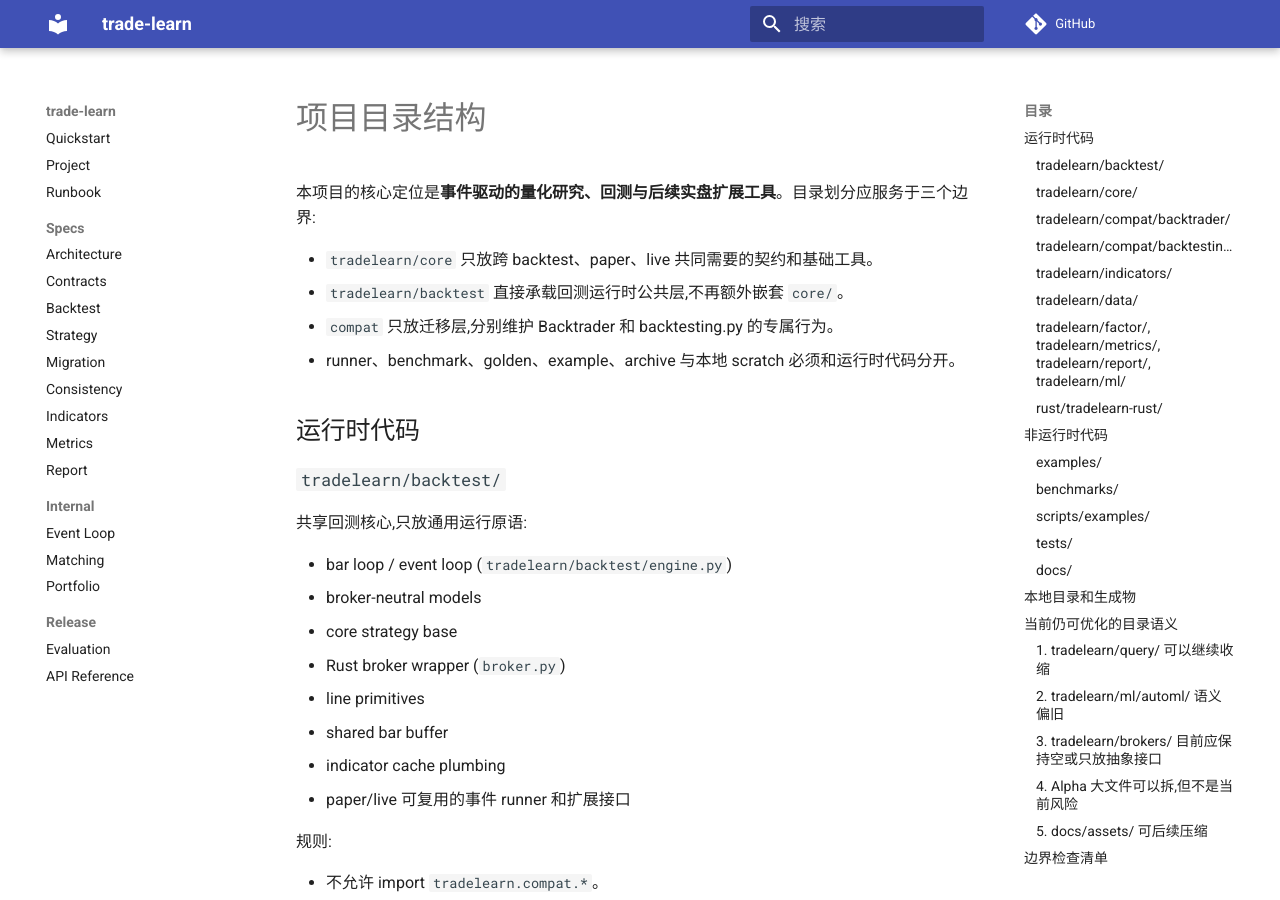
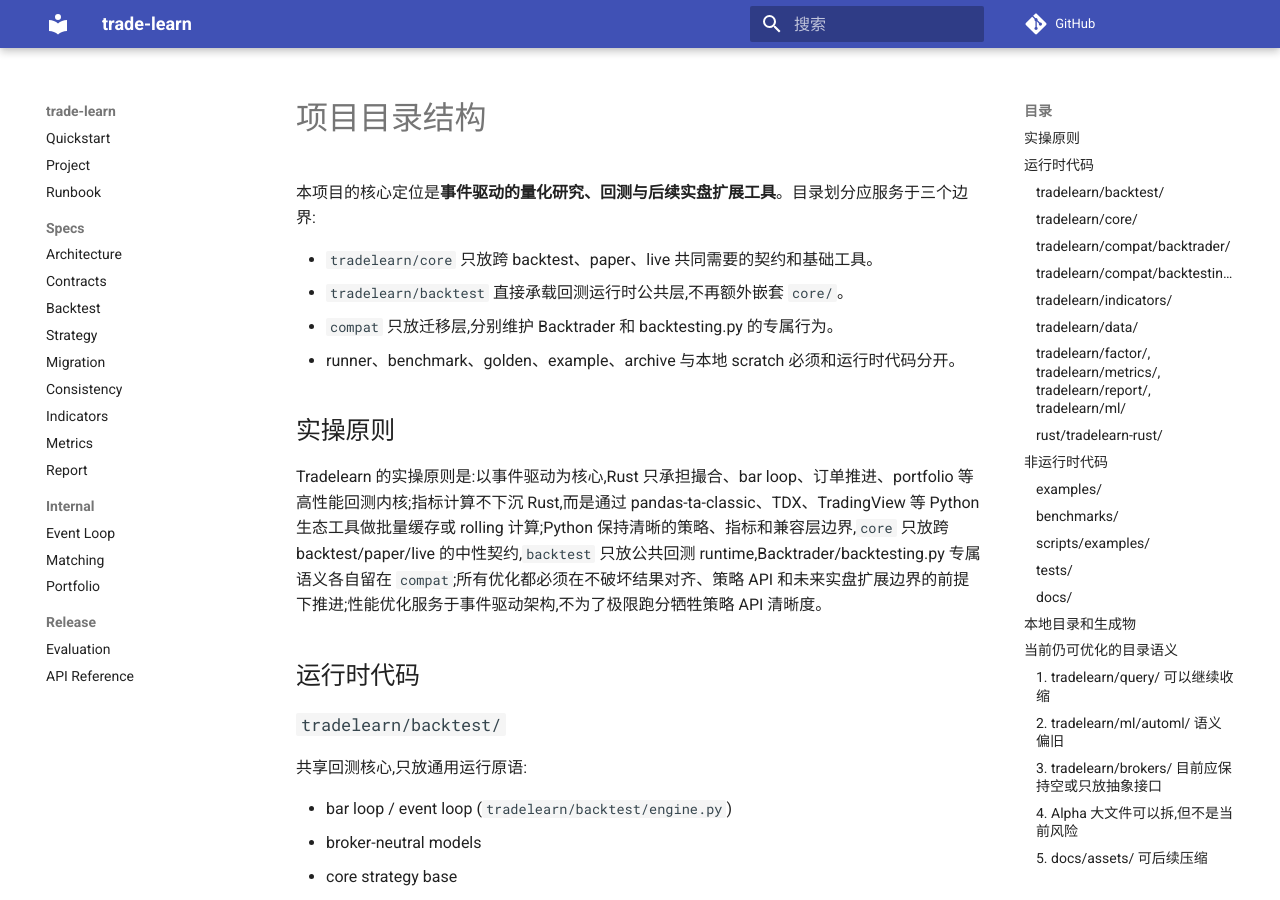
Before and after one commit to MuuYesen/trade-learn, an MkDocs documentation site: the page built from docs/PROJECT_STRUCTURE.md, in a window 1280 px wide and 900 px high. Built offline with MkDocs 1.6.1 and Material for MkDocs 9.7.7, drawn with Linux system fonts in a browser that asks for light colours; comment, search, counter and statistics services are not loaded.

Commit message:
Document Tradelearn operating principles

```diff
--- a/docs/PROJECT_STRUCTURE.md
+++ b/docs/PROJECT_STRUCTURE.md
@@ -6,6 +6,10 @@
 - `tradelearn/backtest` 直接承载回测运行时公共层,不再额外嵌套 `core/`。
 - `compat` 只放迁移层,分别维护 Backtrader 和 backtesting.py 的专属行为。
 - runner、benchmark、golden、example、archive 与本地 scratch 必须和运行时代码分开。
+
+## 实操原则
+
+Tradelearn 的实操原则是:以事件驱动为核心,Rust 只承担撮合、bar loop、订单推进、portfolio 等高性能回测内核;指标计算不下沉 Rust,而是通过 pandas-ta-classic、TDX、TradingView 等 Python 生态工具做批量缓存或 rolling 计算;Python 保持清晰的策略、指标和兼容层边界,`core` 只放跨 backtest/paper/live 的中性契约,`backtest` 只放公共回测 runtime,Backtrader/backtesting.py 专属语义各自留在 `compat`;所有优化都必须在不破坏结果对齐、策略 API 和未来实盘扩展边界的前提下推进;性能优化服务于事件驱动架构,不为了极限跑分牺牲策略 API 清晰度。
 
 ## 运行时代码
 
```
